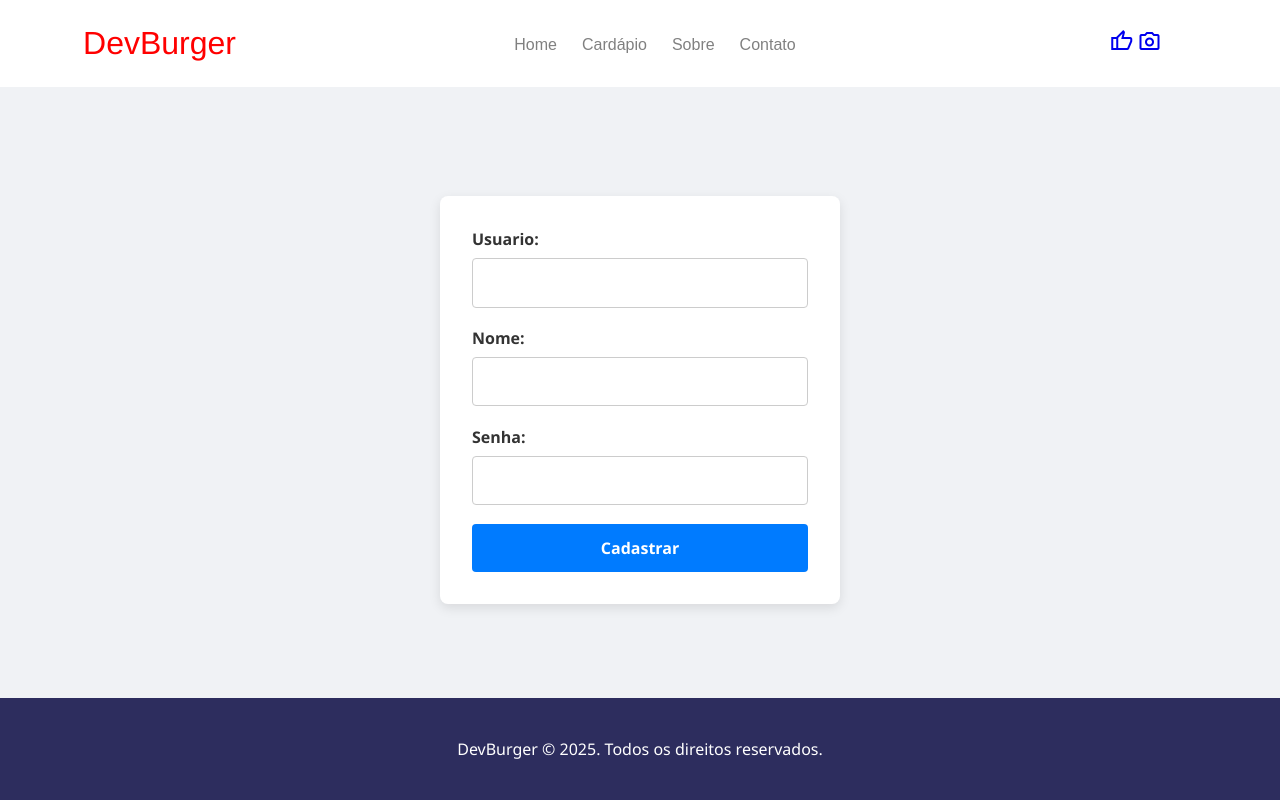
After one commit to Ana-Calafati/ProjetoGrid-Ivo-main, a Flask app: template templates/cadastro.html in a window 1280 px wide. The commit adds this page. Run offline with Flask 3, Linux system fonts and the light colour scheme; the template is opened without the code that fills it, so the values that code supplies are empty.

Commit message:
finalizando as coisas do alex

```diff
--- a/app.py
+++ b/app.py
@@ -1,16 +1,32 @@
-from flask import Flask, render_template
+from flask import Flask, render_template, request, redirect
 from model.comidas import mostrar_comidas, rec_destaque
-
+from model.usuario import Usuario
 
 app = Flask(__name__)
 
 @app.route("/")
 def pagina_inicial():
     comidas = mostrar_comidas()
-    return render_template("index.html", exibir_comidas=comidas)
+    destaque = rec_destaque()
+    return render_template("index.html", exibir_comidas=comidas, recuperar_destaque=destaque)
 
 @app.route("/produto")
 def segunda_pagina():
     return render_template("produto.html")
 
-@app.route("/logar", met)
+@app.route("/cadastro")
+def cadastro():
+    return render_template("cadastro.html")
+
+@app.route("/cadastrar_usuario", methods=["POST"])
+def cadastrar_usuario():
+    usuario = request.form.get("usuario")
+    senha = request.form.get("senha")
+    nome = request.form.get("nome")
+
+    novo_usuario = Usuario(usuario, senha, nome)
+    novo_usuario.cadastrar()
+
+    return redirect("/")
+
+app.run(debug=True)
--- a/model/comidas.py
+++ b/model/comidas.py
@@ -1,4 +1,4 @@
-from migrate.conexao import conectar
+from database.conexao import conectar
 
 def mostrar_comidas():
     conexao, cursor = conectar()
@@ -17,7 +17,7 @@ def mostrar_comidas():
 def rec_destaque():
     conexao, cursor = conectar()
     cursor.execute("""
-                    SELECT codigo, produto, descricao, destaque, valor, imagem WHERE destaque =1; """)
+                    SELECT codigo, produto, descricao, destaque, valor, imagem FROM itens WHERE destaque = 1; """)
     destaque = cursor.fetchall()
     conexao.close()
     return destaque
--- /dev/null
+++ b/static/src/styles/login.css
@@ -0,0 +1,81 @@
+* {
+  margin: 0;
+  padding: 0;
+  box-sizing: border-box;
+  font-family: 'Segoe UI', Tahoma, Geneva, Verdana, sans-serif;
+}
+
+body {
+  background-color: #f0f2f5;
+  display: flex;
+  justify-content: center;
+  align-items: center;
+  height: 100vh;
+  width: 100vw;
+}
+
+/* Estilização do Formulário */
+form {
+  background-color: #ffffff;
+  padding: 2rem;
+  border-radius: 8px;
+  box-shadow: 0 4px 12px rgba(0, 0, 0, 0.1);
+  width: 100%;
+  max-width: 400px;
+  display: flex;
+  flex-direction: column;
+}
+
+/* Labels */
+label {
+  margin-bottom: 0.5rem;
+  font-weight: 600;
+  color: #333;
+}
+
+/* Inputs */
+input {
+  padding: 0.8rem;
+  margin-bottom: 1.2rem;
+  border: 1px solid #ccc;
+  border-radius: 4px;
+  font-size: 1rem;
+  transition: border-color 0.3s ease;
+}
+
+input:focus {
+  outline: none;
+  border-color: #007bff;
+  box-shadow: 0 0 0 2px rgba(0, 123, 255, 0.25);
+}
+
+/* Botão de Envio */
+button {
+  background-color: #007bff;
+  color: white;
+  padding: 0.8rem;
+  border: none;
+  border-radius: 4px;
+  font-size: 1rem;
+  font-weight: bold;
+  cursor: pointer;
+  transition: background-color 0.3s ease;
+}
+
+button:hover {
+  background-color: #0056b3;
+}
+
+button:active {
+  transform: scale(0.98);
+}
+
+.header {
+    position: fixed;
+    top: 0;
+}
+
+.footer {
+    position: fixed;
+    bottom: 0;
+}
--- a/static/src/styles/main.css
+++ b/static/src/styles/main.css
@@ -6,6 +6,7 @@
     align-items: center;
     background: var(--header_color);
     padding: 25px;
+    width: 100%;
 }
 
 .header__container{
@@ -152,6 +153,7 @@
     display: block;
     background-color: rgb(45, 45, 94);
     padding: 40px 20px;
+    width: 100%;
 }
 
 .footer__text{
--- /dev/null
+++ b/templates/cadastro.html
@@ -0,0 +1,25 @@
+{% extends "layout.html" %}
+
+{% block css_adicional %}
+<link rel="stylesheet" href="../static/src/styles/login.css">
+{% endblock %}
+{% block conteudo %}
+<body>
+
+
+<form id="cadastroForm" action="/cadastrar_usuario" method="post">
+
+  <label for="usuario">Usuario:</label>
+  <input type="text" id="usuario" name="usuario" required>
+
+  <label for="nome">Nome:</label>
+  <input type="text" id="nome" name="nome" required>
+
+  <label for="senha">Senha:</label>
+  <input type="password" id="senha" name="senha" required>
+
+  <button type="submit">Cadastrar</button>
+</form>
+
+</body>
+{% endblock %}
--- a/templates/index.html
+++ b/templates/index.html
@@ -17,7 +17,7 @@
     <section class="categories">
       <div class="categories__container">
         <h2 class="categories__title">Escolha Rápida</h2>
-          {%for rapidos in itens_rapidos%}
+          {%for destaque in recuperar_destaque%}
         <div class="categories__list">
           <div class="category-item">
             <img
--- a/templates/layout.html
+++ b/templates/layout.html
@@ -21,6 +21,8 @@
     <link rel="stylesheet" href="../static/src/styles/media.css" />
     <link rel="stylesheet" href="../static/src/styles/reset.css" />
     <link rel="stylesheet" href="../static/src/styles/variables.css" />
+    {% block css_adicional %}
+    {% endblock %}
   </head>
   <body>
 
```
Also changed, not shown: model/usuario.py (added, +16 -0 lines), templates/pagina-inicial.html (deleted, +0 -21 lines), database/conexao.py (renamed from migrate/conexao.py).
